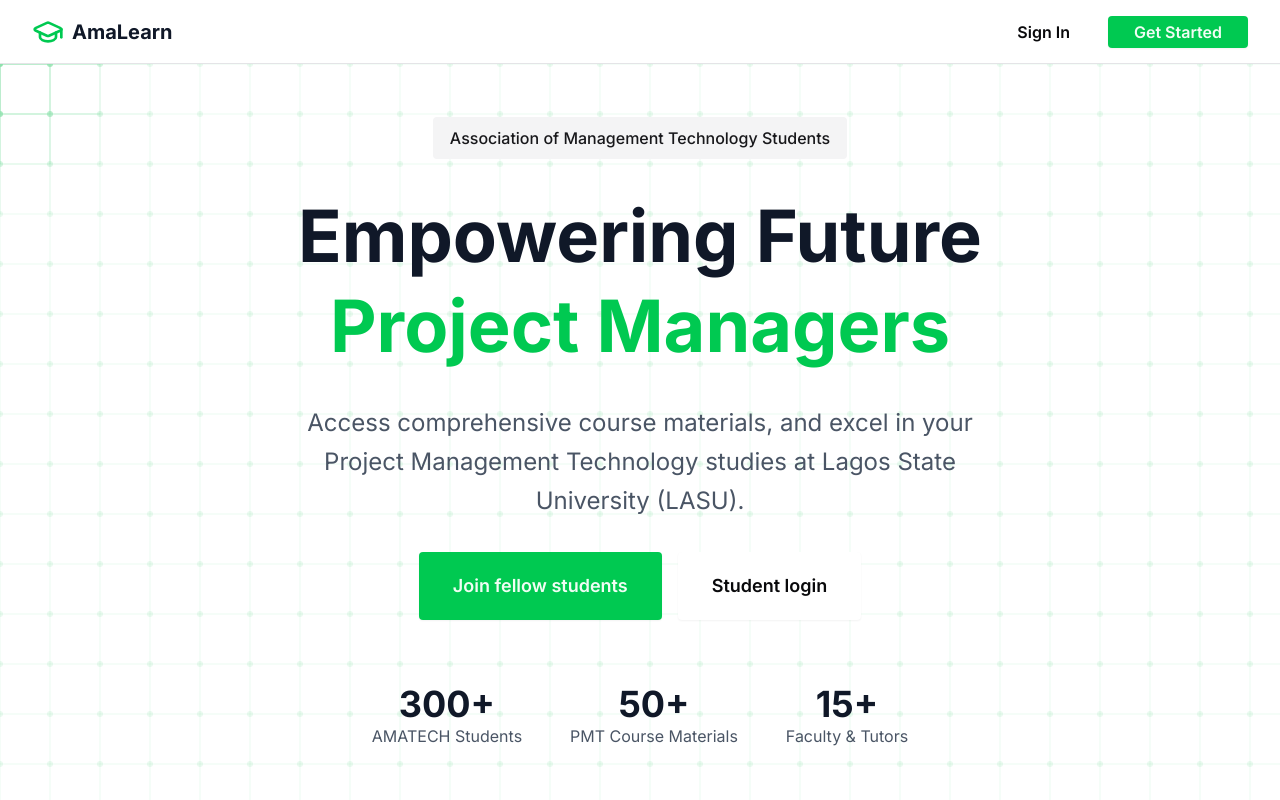
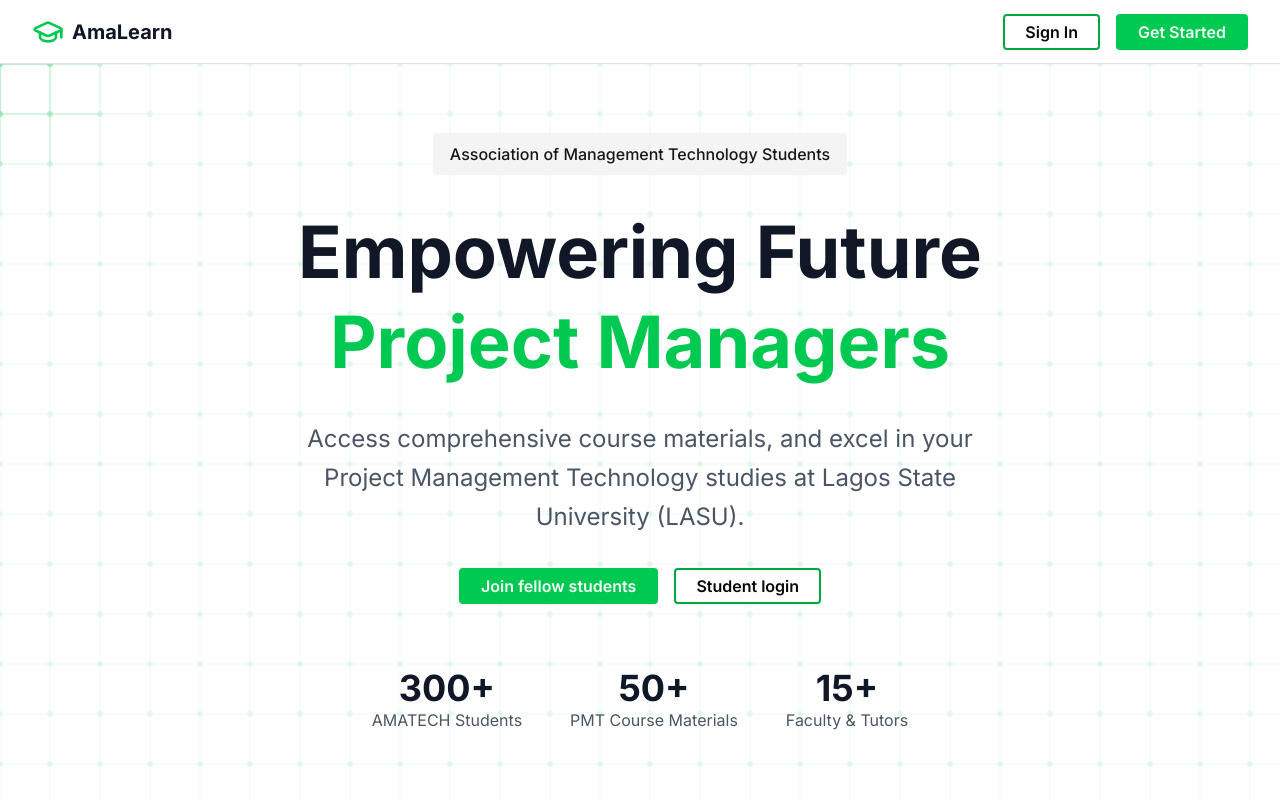
Before and after one commit to NureniJamiu/amatech-learning-hub, a Next.js app: page / in a window 1280 px wide. Shown: the top 800 px of the page. Built offline with nearby package versions, Linux system fonts and the light colour scheme; no server answers.

Commit message:
style: update landing page button sizes, paddings, border, animations, and CTA background for improved UX

```diff
--- a/src/app/page.tsx
+++ b/src/app/page.tsx
@@ -112,14 +112,14 @@
                             </span>
                         </motion.div>
 
-                        <div className="flex items-center space-x-1 sm:space-x-3">
+                        <div className="flex items-center space-x-2 sm:space-x-4">
                             {!isLoading && (
                                 <>
                                     {isAuthenticated ? (
                                         <Link href="/dashboard">
                                             <AnimatedButton
-                                                size="sm"
-                                                className="px-3 py-2 sm:px-6 sm:py-2 text-sm sm:text-base"
+                                                size="default"
+                                                className="px-5 py-2 text-base"
                                             >
                                                 Go to Dashboard
                                             </AnimatedButton>
@@ -129,16 +129,16 @@
                                             <Link href="/login">
                                                 <AnimatedButton
                                                     variant="ghost"
-                                                    size="sm"
-                                                    className="px-3 py-2 sm:px-6 sm:py-2 text-sm sm:text-base"
+                                                    size="default"
+                                                    className="px-5 py-2 text-base"
                                                 >
                                                     Sign In
                                                 </AnimatedButton>
                                             </Link>
                                             <Link href="/signup">
                                                 <AnimatedButton
-                                                    size="sm"
-                                                    className="px-3 py-2 sm:px-6 sm:py-2 text-sm sm:text-base"
+                                                    size="default"
+                                                    className="px-5 py-2 text-base"
                                                 >
                                                     Get Started
                                                 </AnimatedButton>
@@ -206,8 +206,8 @@
                                             className="w-full sm:w-auto"
                                         >
                                             <AnimatedButton
-                                                size="lg"
-                                                className="text-base sm:text-lg p-6 sm:p-8 w-full sm:w-auto inline-flex items-center justify-center"
+                                                size="default"
+                                                className="text-base px-5 py-2 w-full sm:w-auto inline-flex items-center justify-center"
                                             >
                                                 Go to Dashboard
                                             </AnimatedButton>
@@ -219,8 +219,8 @@
                                                 className="w-full sm:w-auto"
                                             >
                                                 <AnimatedButton
-                                                    size="lg"
-                                                    className="text-base sm:text-lg p-6 sm:p-8 w-full sm:w-auto inline-flex items-center justify-center"
+                                                    size="default"
+                                                    className="text-base px-5 py-2 w-full sm:w-auto inline-flex items-center justify-center"
                                                 >
                                                     Join fellow students
                                                 </AnimatedButton>
@@ -231,8 +231,8 @@
                                             >
                                                 <AnimatedButton
                                                     variant="outline"
-                                                    size="lg"
-                                                    className="text-base sm:text-lg p-6 sm:p-8 w-full sm:w-auto inline-flex items-center justify-center"
+                                                    size="default"
+                                                    className="text-base px-5 py-2 w-full sm:w-auto inline-flex items-center justify-center"
                                                 >
                                                     Student login
                                                 </AnimatedButton>
@@ -664,44 +664,22 @@
                             <motion.div
                                 key={index}
                                 variants={slideInFromRight}
-                                whileHover={{ y: -8, rotateY: 5 }}
-                                transition={{
-                                    type: "spring",
-                                    stiffness: 400,
-                                    damping: 25,
-                                }}
+                                whileHover={{ y: -2 }}
+                                transition={{ type: "spring", stiffness: 200, damping: 40 }}
                             >
-                                <Card className="border-0 shadow-lg h-full">
+                                <Card className="border-0 shadow h-full">
                                     <CardContent className="p-8">
                                         <div className="space-y-6">
-                                            <motion.div
-                                                whileHover={{
-                                                    scale: 1.1,
-                                                    rotate: 15,
-                                                }}
-                                                transition={{ duration: 0.3 }}
-                                            >
-                                                <Quote className="h-10 w-10 text-primary" />
-                                            </motion.div>
+                                            <Quote className="h-10 w-10 text-primary mb-2" />
                                             <p className="text-gray-600 text-lg leading-relaxed">
                                                 {testimonial.quote}
                                             </p>
                                             <div className="flex items-center space-x-4">
-                                                <motion.div
-                                                    className="w-12 h-12 bg-primary/10 rounded-full flex items-center justify-center"
-                                                    whileHover={{
-                                                        scale: 1.1,
-                                                        backgroundColor:
-                                                            "rgba(34, 197, 94, 0.2)",
-                                                    }}
-                                                    transition={{
-                                                        duration: 0.3,
-                                                    }}
-                                                >
+                                                <div className="w-12 h-12 bg-primary/10 rounded-full flex items-center justify-center">
                                                     <span className="text-primary font-semibold">
                                                         {testimonial.initials}
                                                     </span>
-                                                </motion.div>
+                                                </div>
                                                 <div>
                                                     <div className="font-semibold text-gray-900 text-lg">
                                                         {testimonial.name}
@@ -721,11 +699,7 @@
             </section>
 
             {/* CTA Section */}
-            <section className="py-16 sm:py-20 relative overflow-hidden bg-gradient-to-br from-blue-50 via-indigo-50 to-purple-50">
-                <div className="absolute inset-0">
-                    <div className="absolute inset-0 bg-[radial-gradient(circle_at_30%_40%,rgba(34,197,94,0.1),transparent_50%)]"></div>
-                    <div className="absolute inset-0 bg-[radial-gradient(circle_at_70%_60%,rgba(59,130,246,0.1),transparent_50%)]"></div>
-                </div>
+            <section className="py-16 sm:py-20 bg-gray-100">
                 <div className="max-w-7xl mx-auto px-4 sm:px-6 lg:px-8 text-center relative z-10">
                     <motion.div
                         className="space-y-6 sm:space-y-8"
--- a/src/components/ui/animated-button.tsx
+++ b/src/components/ui/animated-button.tsx
@@ -17,6 +17,12 @@
 
 const AnimatedButton = React.forwardRef<HTMLButtonElement, AnimatedButtonProps>(
   ({ className, variant, size, children, onClick, type = "button", disabled = false }, ref) => {
+        // Determine border color for outline/ghost
+        const borderColor =
+            variant === "outline" || variant === "ghost"
+                ? "border-green-600"
+                : "border-transparent";
+
         return (
             <motion.button
                 ref={ref}
@@ -25,42 +31,23 @@
                 onClick={onClick}
                 className={cn(
                     buttonVariants({ variant, size }),
-                "cursor-pointer relative overflow-hidden w-auto border-2 border-transparent disabled:cursor-not-allowed",
+                    `cursor-pointer relative overflow-hidden w-auto border-2 ${borderColor} disabled:cursor-not-allowed`,
                     className
                 )}
                 whileHover={{
-                scale: disabled ? 1 : 1.05,
-                boxShadow: disabled
-                    ? "none"
-                    : "0 15px 35px rgba(0, 0, 0, 0.15)",
-                borderColor: disabled
-                    ? "transparent"
-                    : "rgba(34, 197, 94, 0.3)",
+                    scale: disabled ? 1 : 1.01,
+                    boxShadow: disabled ? "none" : "0 4px 12px rgba(0,0,0,0.08)",
                 }}
                 whileTap={{
-                scale: disabled ? 1 : 0.95,
-                boxShadow: disabled ? "none" : "0 8px 20px rgba(0, 0, 0, 0.1)",
+                    scale: disabled ? 1 : 0.98,
+                    boxShadow: disabled ? "none" : "0 2px 6px rgba(0,0,0,0.06)",
                 }}
-            transition={{ type: "spring", stiffness: 300, damping: 20 }}
-            initial={{ opacity: 0, y: 20 }}
+                transition={{ type: "spring", stiffness: 200, damping: 30 }}
+                initial={{ opacity: 0, y: 10 }}
                 animate={{ opacity: 1, y: 0 }}
             >
-            <motion.div
-                className="absolute inset-0 bg-gradient-to-r from-primary/20 to-blue-500/20"
-                initial={{ x: "-100%", opacity: 0 }}
-                whileHover={{
-                    x: disabled ? "-100%" : "100%",
-                    opacity: disabled ? 0 : 0.3,
-                }}
-                transition={{ duration: 0.8, ease: "easeInOut" }}
-            />
-            <motion.span
-                className="relative z-10 font-semibold"
-                whileHover={{ scale: disabled ? 1 : 1.02 }}
-                transition={{ duration: 0.2 }}
-            >
-                {children}
-            </motion.span>
+                {/* Remove animated gradient for more formal look */}
+                <span className="relative z-10 font-semibold">{children}</span>
             </motion.button>
         );
   }
```
Lines whose indentation alone changed are shown as unchanged.
